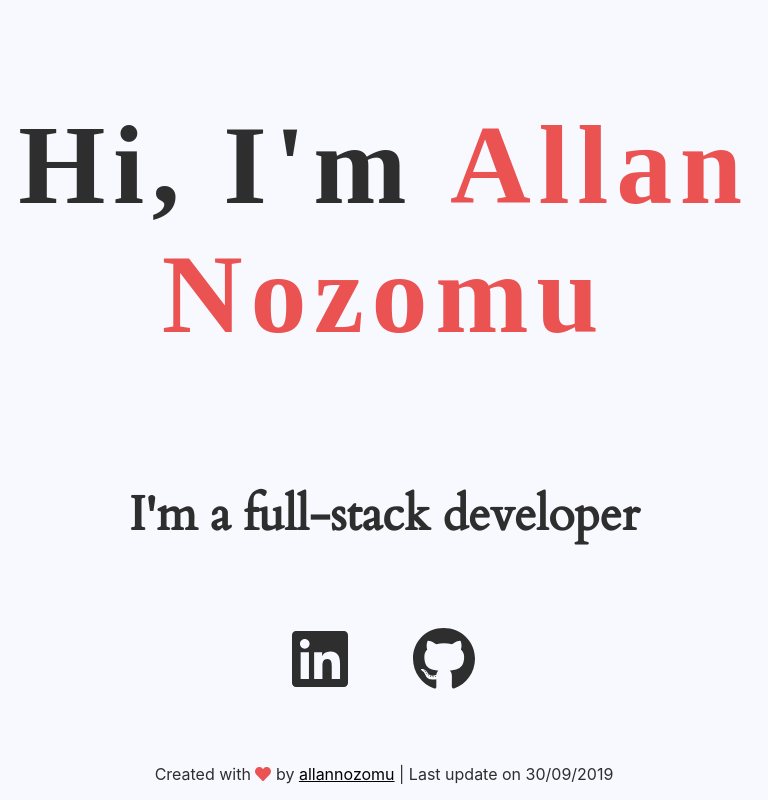
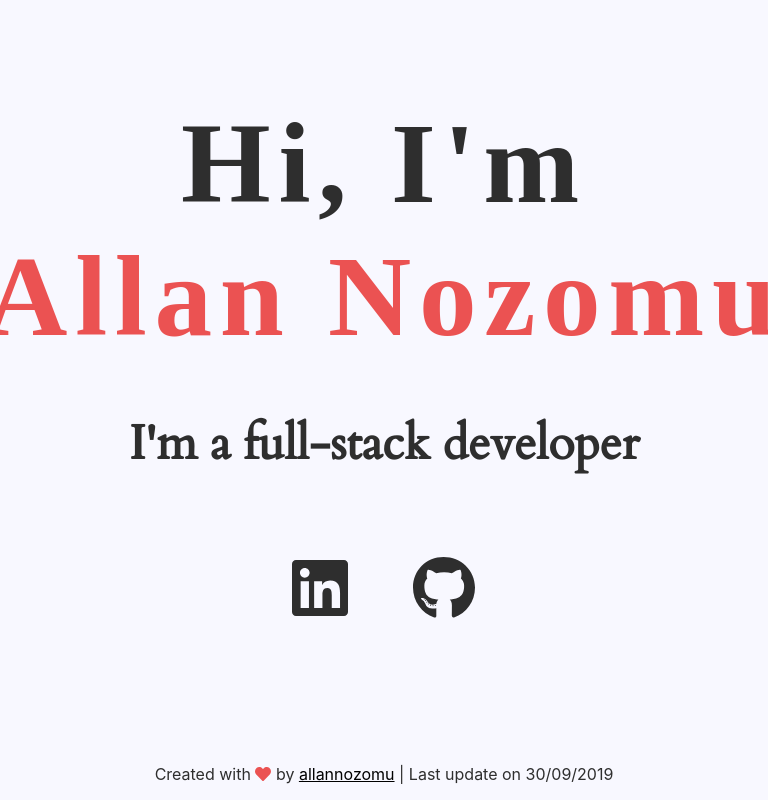
Before and after one commit to AllanNozomu/AllanNozomu.github.io, a React (Create React App) app: page / in a window 768 px wide. Built offline with nearby package versions, Linux system fonts and the light colour scheme; a web font is replaced by a local one.

Commit message:
Add some responsive to header and footer

```diff
--- a/src/components/AnimatedHeader/AnimatedHeader.css
+++ b/src/components/AnimatedHeader/AnimatedHeader.css
@@ -1,7 +1,25 @@
 .animated-header {
     font-family: 'BebasNue';
-    font-size: 7em;
+    font-size: 7rem;
     letter-spacing: 1vmin;
+    white-space: nowrap;
+    display: initial;
+}
+
+.hidden-mobile {
+    display: none;
+}
+
+@media screen and (max-width: 900px){
+    .animated-header {
+        font-family: 'BebasNue';
+        font-size: 15vw;
+        display: initial;
+    }
+
+    .hidden-mobile {
+        display: initial;
+    }
 }
 
 .different-color {
--- a/src/components/AnimatedHeader/AnimatedHeader.js
+++ b/src/components/AnimatedHeader/AnimatedHeader.js
@@ -12,14 +12,18 @@ const AnimatedChar = (c, index, cls) => {
 const AnimatedHeader = (props) => {
   const { header, secondColorHeader } = props;
   return (
+    <span>
+
     <h1 className="animated-header">
       {header &&
         [...header].map((c, index) => AnimatedChar(c, index))
       }
+      <br className="hidden-mobile" />
       {secondColorHeader &&
         [...secondColorHeader].map((c, index) => AnimatedChar(c, index, "different-color"))
       }
     </h1>
+    </span>
   )
 }
 
--- a/src/components/FixedFooter/FixedFooter.css
+++ b/src/components/FixedFooter/FixedFooter.css
@@ -5,3 +5,13 @@
 .App-footer a{
     color: black;
 }
+
+.last-update {
+    display: none;
+}
+
+@media screen and (min-width: 768px){
+    .last-update {
+        display: initial;
+    }
+}
--- a/src/components/FixedFooter/FixedFooter.js
+++ b/src/components/FixedFooter/FixedFooter.js
@@ -12,7 +12,7 @@ const FixedFooter = (props) => {
         <FontAwesomeIcon icon="heart" className="heart animated-char" />
         {` by `}
         <a href="https://github.com/allannozomu/my-site" target="#">allannozomu</a>
-        {` | Last update on ${lastTimeUpdate}`}
+        <span className="last-update"> {` | Last update on ${lastTimeUpdate}`} </span>
       </p>
     </footer>
   )
```
